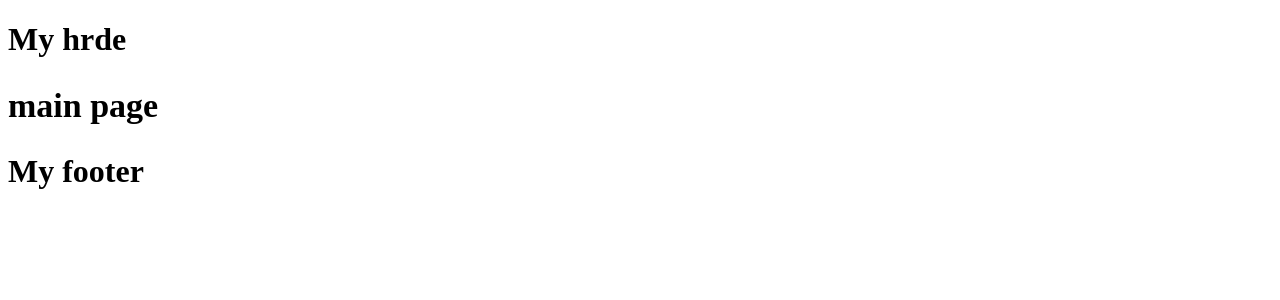
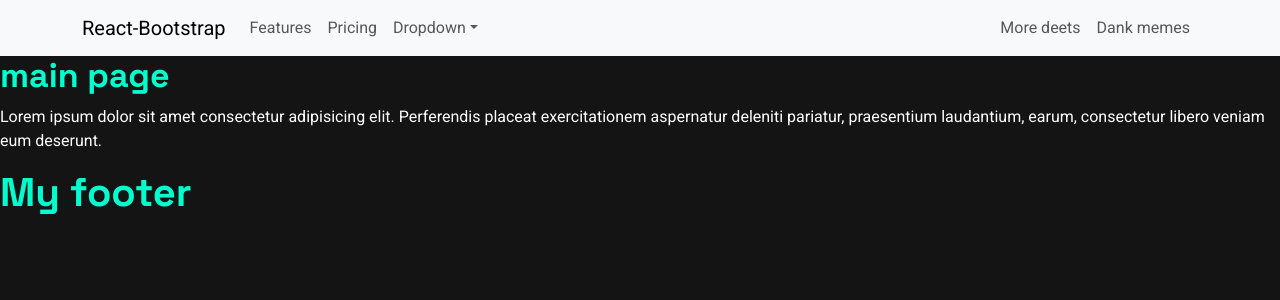
Before and after one commit to lakshaykamboj2001/alertbyte-laksh, a Next.js app: page / in a window 1280 px wide. Shown: the top 300 px of the page. Built offline with nearby package versions, Linux system fonts and the light colour scheme.

Commit message:
folder struct
folder struct

```diff
--- a/app/components/header.js
+++ b/app/components/header.js
@@ -1,8 +1,11 @@
+import Navop from './navbar'
+// import 'bootstrap/dist/js/bootstrap.bundle.min.js';
+import 'bootstrap/dist/css/bootstrap.css';
 
 const Header = () => {
   return (
     <>
-        <h1>My hrde </h1>
+     <Navop/>
     </>
   );
 };
--- /dev/null
+++ b/app/components/navbar.js
@@ -0,0 +1,42 @@
+
+import Container from 'react-bootstrap/Container';
+import Nav from 'react-bootstrap/Nav';
+import Navbar from 'react-bootstrap/Navbar';
+import NavDropdown from 'react-bootstrap/NavDropdown';
+
+
+function CollapsibleExample() {
+  return (
+    <Navbar collapseOnSelect expand="lg" className="bg-body-tertiary">
+      <Container>
+        <Navbar.Brand href="#home">React-Bootstrap</Navbar.Brand>
+        <Navbar.Toggle aria-controls="responsive-navbar-nav" />
+        <Navbar.Collapse id="responsive-navbar-nav">
+          <Nav className="me-auto">
+            <Nav.Link href="#features">Features</Nav.Link>
+            <Nav.Link href="#pricing">Pricing</Nav.Link>
+            <NavDropdown title="Dropdown" id="collasible-nav-dropdown">
+              <NavDropdown.Item href="#action/3.1">Action</NavDropdown.Item>
+              <NavDropdown.Item href="#action/3.2">
+                Another action
+              </NavDropdown.Item>
+              <NavDropdown.Item href="#action/3.3">Something</NavDropdown.Item>
+              <NavDropdown.Divider />
+              <NavDropdown.Item href="#action/3.4">
+                Separated link
+              </NavDropdown.Item>
+            </NavDropdown>
+          </Nav>
+          <Nav>
+            <Nav.Link href="#deets">More deets</Nav.Link>
+            <Nav.Link eventKey={2} href="#memes">
+              Dank memes
+            </Nav.Link>
+          </Nav>
+        </Navbar.Collapse>
+      </Container>
+    </Navbar>
+  );
+}
+
+export default CollapsibleExample;
--- /dev/null
+++ b/app/globals.css
@@ -0,0 +1,53 @@
+@import url('https://fonts.googleapis.com/css2?family=Roboto:wght@300;400;500;700;900&display=swap');
+@import url('https://fonts.googleapis.com/css2?family=Space+Grotesk:wght@300;400;500;600;700&display=swap');
+
+:root{
+  /* Primary Colors*/
+  --black: #141414;
+  --white: #ffffff;
+  --dark-cyan:rgba(0, 255, 206, 1);
+}
+
+body.wn-body{
+  font-family: 'Roboto', sans-serif;
+  box-sizing: border-box;
+  background-color: var(--black);
+  color: var(--white);
+  padding: 0;
+  margin: 0;
+}
+h1,h2,h3,h4{
+  font-family: 'Space Grotesk', sans-serif;
+  font-weight: bolder;
+  color: var(--dark-cyan);
+}
+.wn-body img {
+  max-width: 100%;
+}
+.img-div {
+  display: inline-flex;
+  align-items: center;
+  justify-content: center;
+  border-radius: 20px;
+  overflow: hidden;
+}
+.img-div > img {
+  object-fit: cover;
+  width: 100%;
+  height: 100%;
+}
+
+
+
+/* =====Media Query===== */
+
+@media (min-width: 1400px){
+.container-xxl, .container-xl, .container-lg, .container-md, .container-sm, .container {
+  max-width: 1368px;
+  margin: 0 auto;
+}
+.navbar-expand-lg .container-fluid {
+  padding: unset;
+}
+
+}
--- a/app/layout.js
+++ b/app/layout.js
@@ -1,15 +1,36 @@
-
+"use client";
 import Footer from './components/footer';
 import Header from './components/header';
+import './globals.css';
+
 
 const Layout = ({ children }) => {
   return (
-    <div>
+    <>
       <Header />
-      <main>{children}</main>
+       <body className='wn-body'>{children}</body>
       <Footer/>
-    </div>
+    </>
   );
 };
 
 export default Layout;
+
+
+// import './globals.css'
+// import { Inter } from 'next/font/google'
+
+// const inter = Inter({ subsets: ['latin'] })
+
+// // export const metadata = {
+// //   title: 'Create Next App',
+// //   description: 'Generated by create next app',
+// // }
+
+// export default function RootLayout({ children }) {
+//   return (
+//     <html lang="en">
+//       <body className='wn-body'>{children}</body>
+//     </html>
+//   )
+// }
--- a/app/page.js
+++ b/app/page.js
@@ -4,7 +4,11 @@ import styles from './page.module.css'
 
 const Page = () => {
   return (
+     <>
       <h2 className={styles.header}>main page</h2>
+      <p>Lorem ipsum dolor sit amet consectetur adipisicing elit. Perferendis placeat exercitationem aspernatur deleniti pariatur, praesentium laudantium, earum, consectetur libero veniam eum deserunt.
+      </p>
+     </>
   );
 };
 
```
Also changed, not shown: package.json (+11 -1 lines), 1 other file (tests, documents, lock files or other folders). Lines whose indentation alone changed are shown as unchanged.
